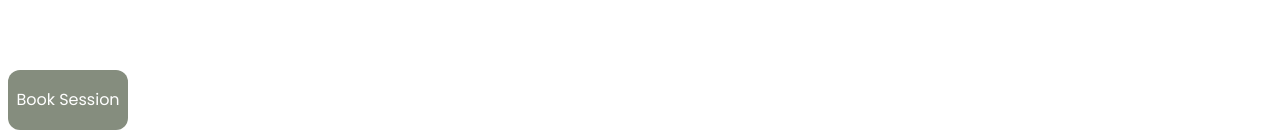
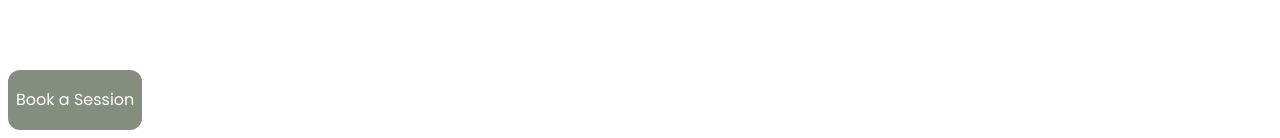
Before and after one commit to TheBigBookMan/NoviNest, a React (Vite) app: page / in a window 1280 px wide. Shown: the part 662-800 px from the top of the page. Built offline with nearby package versions, Linux system fonts and the light colour scheme; a web font is replaced by a local one.

Commit message:
update styling and add in timeout

```diff
--- a/src/pages/Home.jsx
+++ b/src/pages/Home.jsx
@@ -28,16 +28,16 @@ const Home = () => {
                 )}
             </AnimatePresence>
 
-            <div onClick={() => setOpenBooking(!openBooking)} className="fixed bottom-2 left-2 z-48 w-[120px] h-[60px] ">
+            <div onClick={() => setOpenBooking(!openBooking)} className="fixed bottom-2 left-2 z-48  h-[60px] ">
                 {showButton && (
                     <motion.div
 
                         initial={{ opacity: 0, x: -100 }}
                         animate={{ opacity: 1, x: 0 }}
                         transition={{ duration: 1, ease: "easeOut" }}
-                        className={`h-full w-full  hover:cursor-pointer flex items-center justify-center rounded-xl ${openBooking ? 'bg-[#606759]' : 'bg-[#858D7E] hover:bg-[#606759]'}`}
+                        className={`h-full w-full px-2 hover:cursor-pointer flex items-center justify-center rounded-xl ${openBooking ? 'bg-[#606759]' : 'bg-[#858D7E] hover:bg-[#606759]'}`}
                     >
-                        <p className="text-white">Book Session</p>
+                        <p className="text-white">Book a Session</p>
                     </motion.div>
                 )}
             </div>
```
